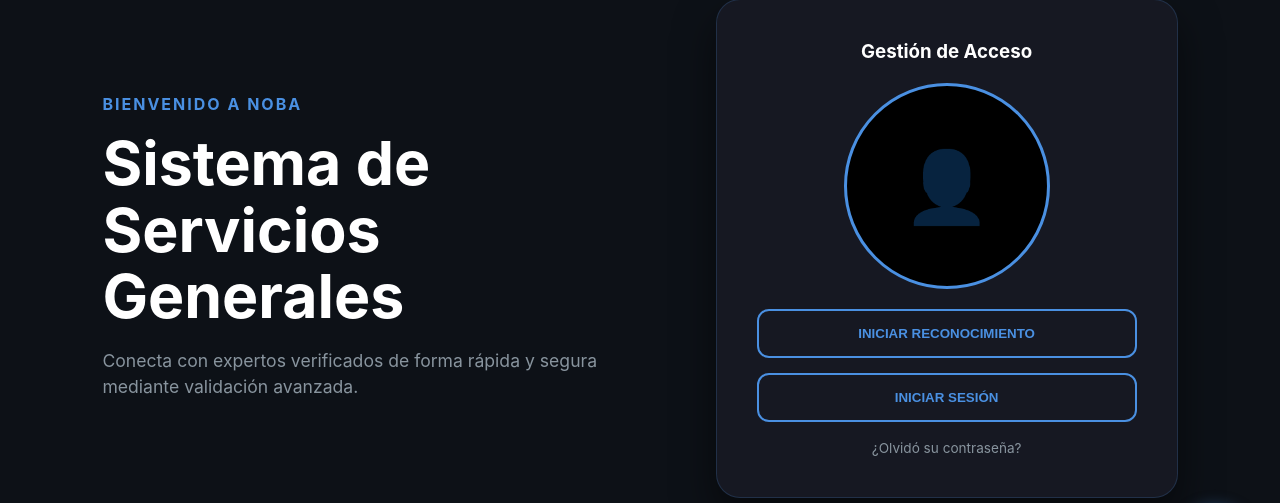
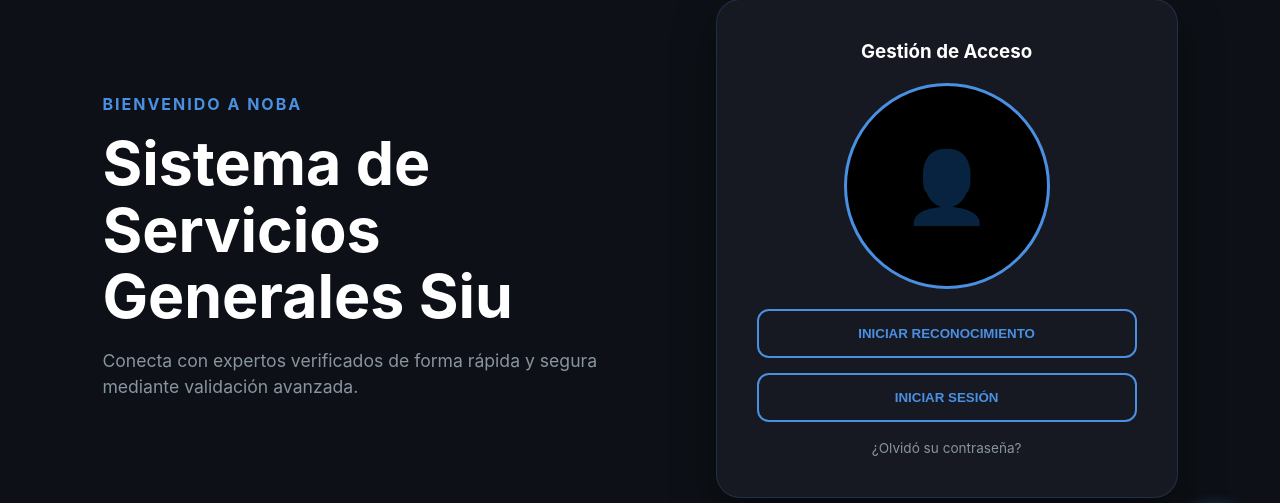
Before and after one commit to salaskaren/sistema_servicios, a Flask app: page / in a window 1280 px wide. Shown: the part 193-696 px from the top of the page. Run offline with Flask 3, Linux system fonts and the light colour scheme.

Commit message:
automáticuo

```diff
--- a/templates/index.html
+++ b/templates/index.html
@@ -58,7 +58,7 @@
     <header class="hero">
         <div class="hero-content">
             <p class="subtitle">BIENVENIDO A NOBA</p>
-            <h1>Sistema de <br>Servicios Generales</h1>
+            <h1>Sistema de <br>Servicios Generales Siu</h1>
 
             <p class="description">
                 Conecta con expertos verificados de forma rápida y segura mediante validación avanzada.
```
